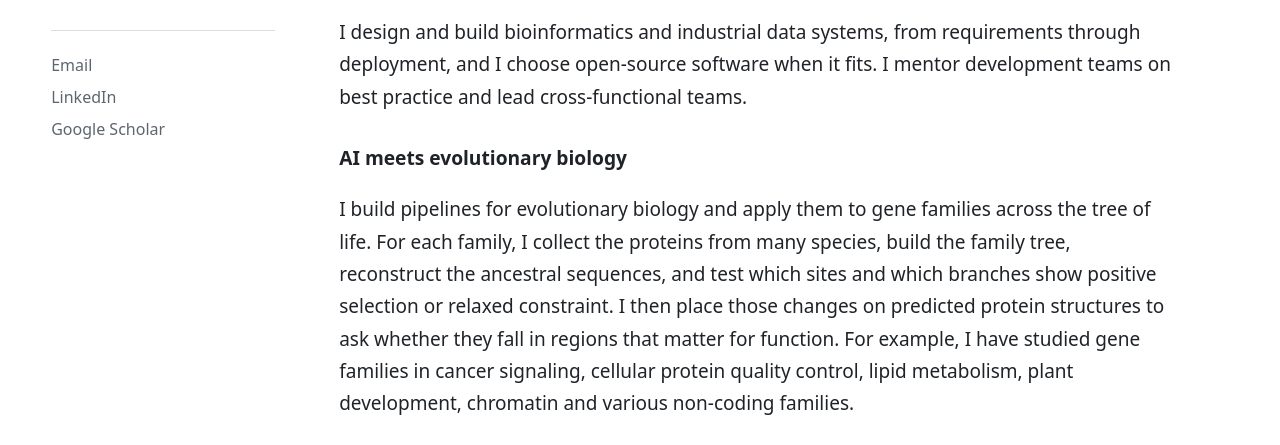
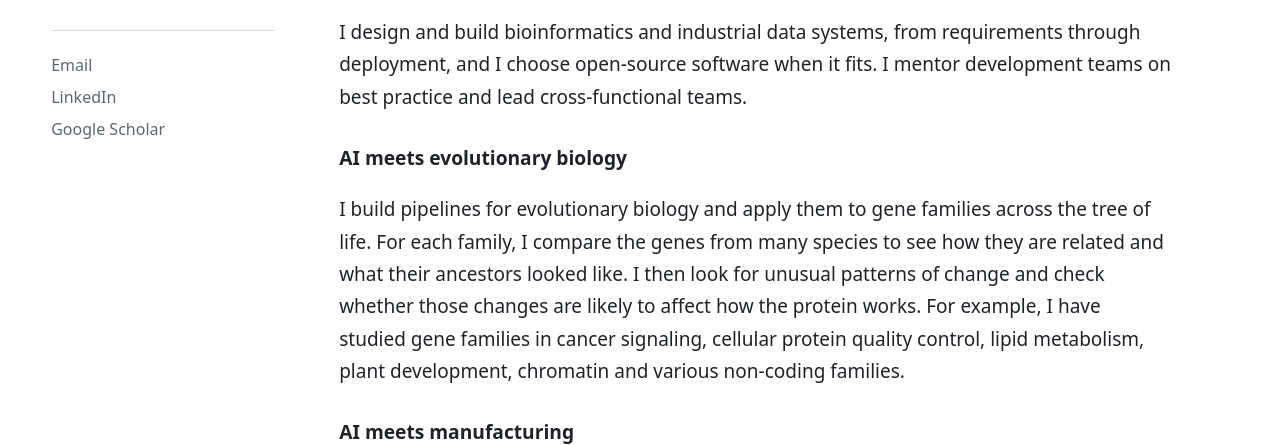
Before and after one commit to pkerrwall/pkerrwall.github.io, a plain HTML site: page index.html in a window 1280 px wide. Shown: the part 363-808 px from the top of the page. Drawn offline with Linux system fonts and the light colour scheme.

Commit message:
Simpler wording for the gene family sentences

```diff
--- a/index.html
+++ b/index.html
@@ -12,7 +12,7 @@
 <h1>Research</h1>
 <p>I work at the intersection of artificial intelligence, research, development, and manufacturing. I am Digitalization Manager at BASF, an Adjunct Professor in Chemical Engineering and a Visiting Scientist in Biological Sciences at LSU.</p><p>I have spent 25+ years turning data into tools that people use: in industry at BASF, in academic genomics at Penn State and LSU, and at a software startup. My background combines biology, engineering and computer science, and I have used all three throughout my career.</p>
 <p>I design and build bioinformatics and industrial data systems, from requirements through deployment, and I choose open-source software when it fits. I mentor development teams on best practice and lead cross-functional teams.</p><h2>AI meets evolutionary biology</h2>
-<p>I build pipelines for evolutionary biology and apply them to gene families across the tree of life. For each family, I collect the proteins from many species, build the family tree, reconstruct the ancestral sequences, and test which sites and which branches show positive selection or relaxed constraint. I then place those changes on predicted protein structures to ask whether they fall in regions that matter for function. For example, I have studied gene families in cancer signaling, cellular protein quality control, lipid metabolism, plant development, chromatin and various non-coding families.</p><p></p><h2>AI meets manufacturing</h2>
+<p>I build pipelines for evolutionary biology and apply them to gene families across the tree of life. For each family, I compare the genes from many species to see how they are related and what their ancestors looked like. I then look for unusual patterns of change and check whether those changes are likely to affect how the protein works. For example, I have studied gene families in cancer signaling, cellular protein quality control, lipid metabolism, plant development, chromatin and various non-coding families.</p><p></p><h2>AI meets manufacturing</h2>
 <p>With colleagues in Chemical Engineering at LSU and at BASF, we use machine learning to model chemical production. We predict quality and production variables that cannot be measured directly (soft sensors), detect anomalies in equipment sensor data, build dynamic dashboards for quality and production data, and use unsupervised clustering to approximate manufacturing operating conditions. We recently described a graph-temporal surrogate architecture for multivariate process modeling.</p><h2>Earlier work</h2>
 <p>As a bioinformatics scientist on NSF-funded Plant Genome Projects at Penn State (2001-2009), I developed bioinformatics pipelines and visualization tools for genome annotation and analysis, and I helped annotate and publish the poplar and papaya genomes. I built the PlantTribes gene-family database, which we used to publish gene-family papers on the MADS-box and APETALA2-like transcription factors, and I worked on early genome duplications and early diversification in flowering plants. See <a href="publications.html">Publications</a> for the full list.</p>
 </main></div><script>var e=document.getElementById("em");var m=e.dataset.u+"@"+e.dataset.d;e.href="mail"+"to:"+m;e.onclick=function(){e.textContent=m;if(navigator.clipboard)navigator.clipboard.writeText(m)}</script><footer>&copy; 2026 P. Kerr Wall</footer></body></html>
```
